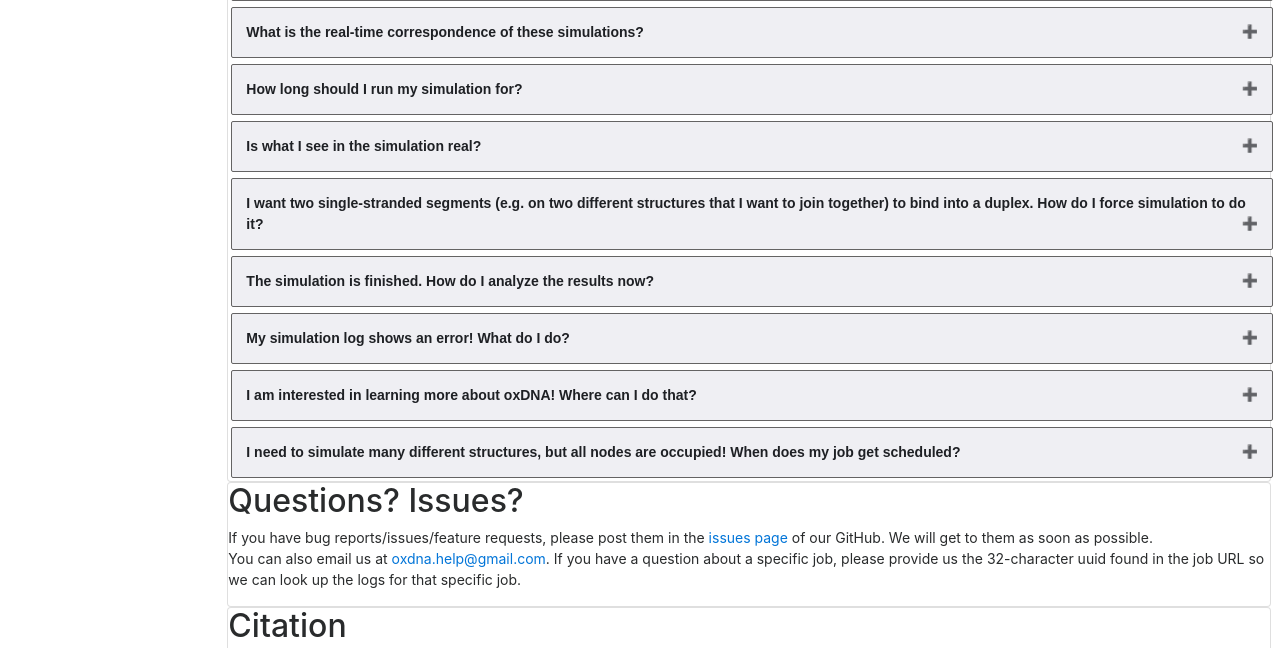
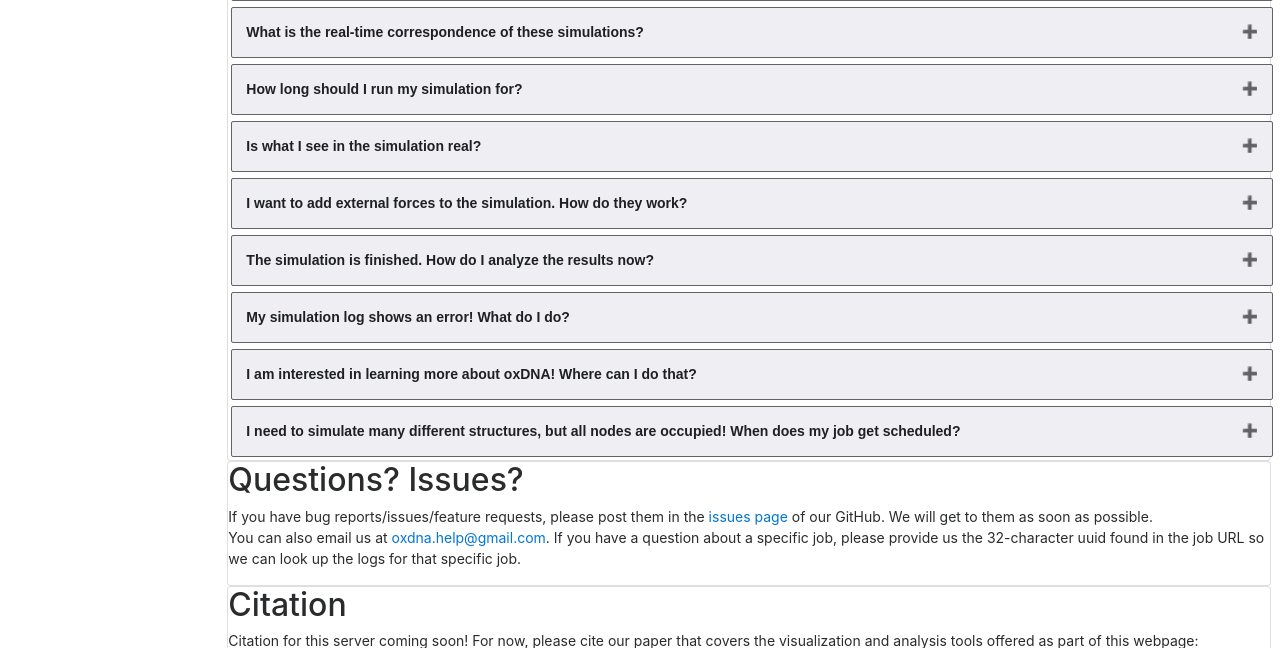
Before and after one commit to sulcgroup/oxdna-web, a Flask app: page / in a window 1280 px wide. Shown: the part 1031-1679 px from the top of the page. Run offline with Flask 2, Linux system fonts and the light colour scheme; parts of the project's set-up code (start-up, migrations or seed data) failed here and were passed over; some libraries are stand-ins or nearby versions.

Commit message:
updated external forces documentation in the landing page

```diff
--- a/templates/landing.html
+++ b/templates/landing.html
@@ -183,10 +183,15 @@
                 If you are in doubt, do not hesitate to contact us or check out some of our publications where we study systems similar to yours for further discussion of underlying phenomena.</p>
             </div>
 
-            <button class="accordion" onclick="toggle(this)"><b> I want two single-stranded segments (e.g. on two different structures that  I want to join together) to bind into a duplex. How do I force simulation to do it?</b></button>
+            <button class="accordion" onclick="toggle(this)"><b> I want to add external forces to the simulation. How do they work?</b></button>
             <div class="panel">
-                <p>You first load your structure in oxView and select all the complementary pairs that will be bound to each other in a duplex. You then select the option to download "Selected base pair trap file".
-                    When you submit the simulation, you can then upload this file under the optional "External force file" field in Advanced Parameters.</p>
+                <p>In the "Advanced Parameters" section on the submission form there's a file upload for external forces.  OxDNA implements a variety of different external force potentials which are defined by specifically-formatted text files.
+                    A full list can be found in <a target="_blank" href="https://dna.physics.ox.ac.uk/index.php/Documentation#External_Forces">the documentation</a>.
+                </p>
+                <p>
+                    One of the most popular types of forces is a mutual trap, used, for example, to bring two single-stranded segments into proximity to facilitate binding.  These can be generated interactivley in oxView by selecting pairs of nucleotides you would like bound,
+                    selecting "Create from selection" in the forces dialog from the Dynamics tab and then downloading the file with the "Forces" button in the oxDNA files section of the File tab.
+                </p>
             </div>
 
             <button class="accordion" onclick="toggle(this)"><b> The simulation is finished. How do I analyze the results now?</b></button>
```
